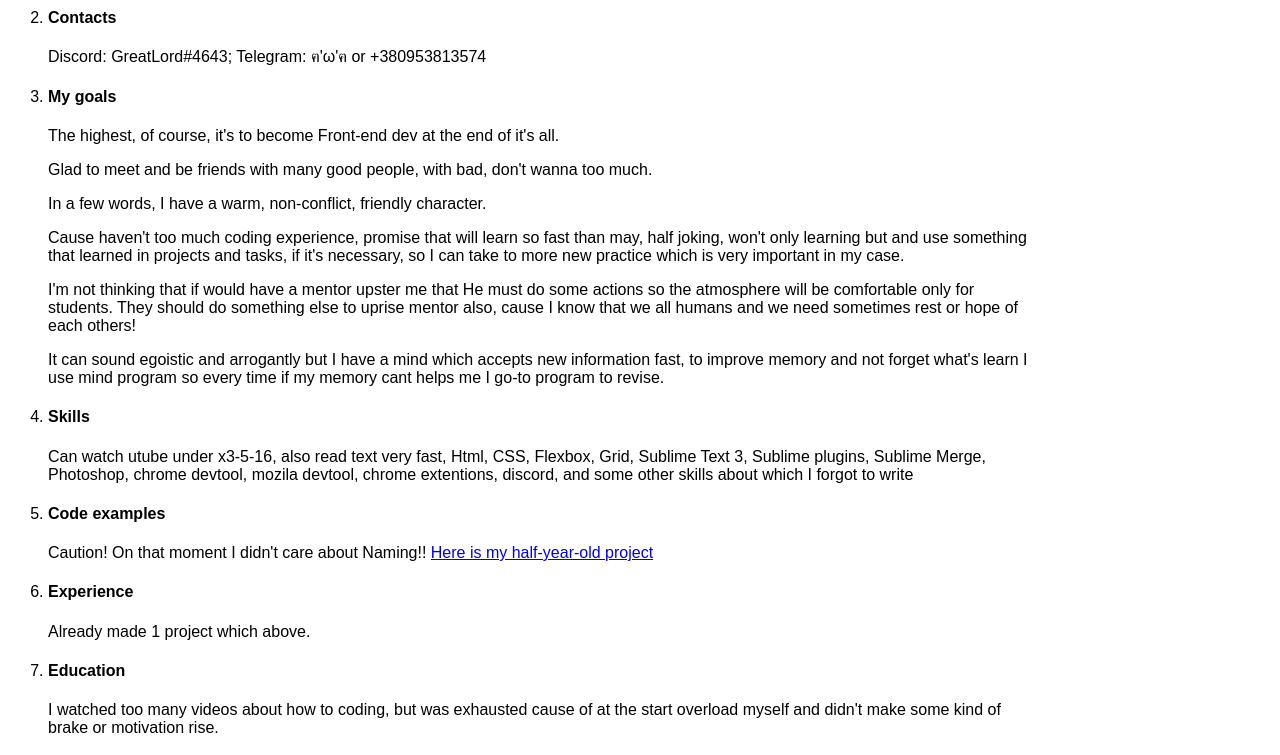
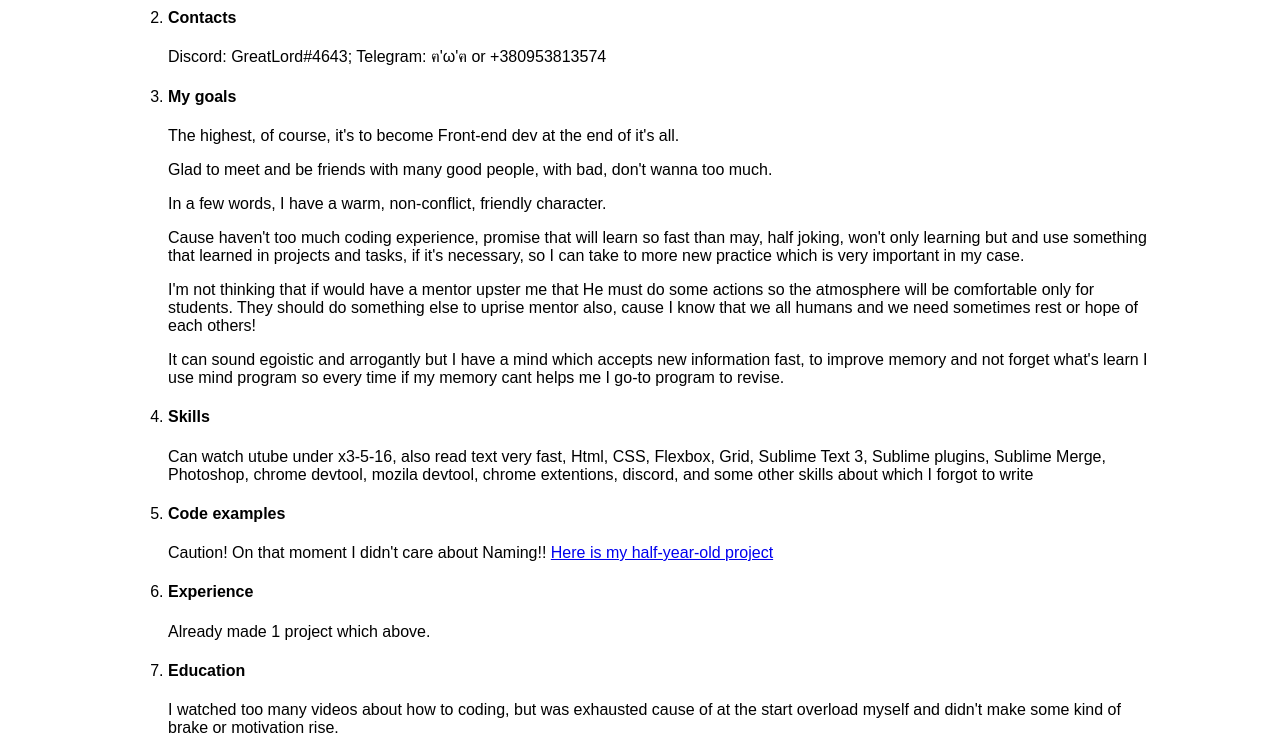
Before and after one commit to DeAdFrOnt/rsschool-cv, a plain HTML site: page index.html in a window 1280 px wide. Shown: the part 352-1107 px from the top of the page. Drawn offline with Linux system fonts and the light colour scheme; a web font is replaced by a local one.

Commit message:
fix: display box center

```diff
--- a/index.html
+++ b/index.html
@@ -7,6 +7,7 @@
 	<link href="https://fonts.googleapis.com/css?family=Mansalva&display=swap" rel="stylesheet">
 </head>
 <body>
+	<main>
 		<header>
 			<h1>Here is my CV welcome!</h1>
 		</header>
@@ -34,5 +35,6 @@
 				<li><h4>English</h4><p>I work in Eng environment 10 months 3 year ago(passenger ship), also played in too many games on Eng, watched many Netflix serials, listening every day English music, read websites on Eng, use programs on Eng, etc.</p></li>
 			</ol>
 		</section>
+	</main>
 </body>
 </html>
--- a/style.css
+++ b/style.css
@@ -1,18 +1,17 @@
-*{
-}
 body {
 	display: flex;
+	justify-content: center;
+}
+
+main {
+	display: flex;
 	flex-direction: column;
-	justify-content: center;
 	align-items: center;
 	max-width: 1024px;
-	clear: both;
 
 	font-family: 'Mansalva', 'Arial', cursive;
 }
-title {
-	display: none;
-}
+
 img {
 	max-width: 250px
 }
```
Lines whose indentation alone changed are shown as unchanged.
